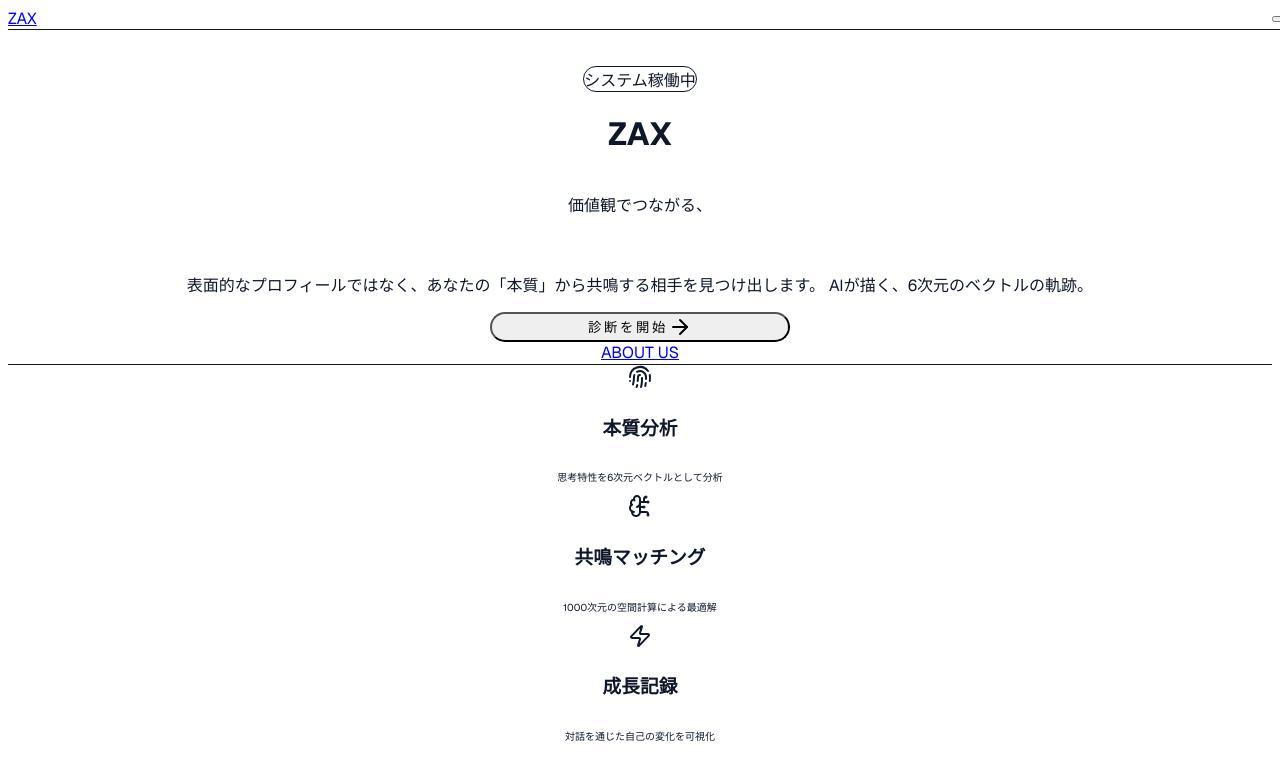
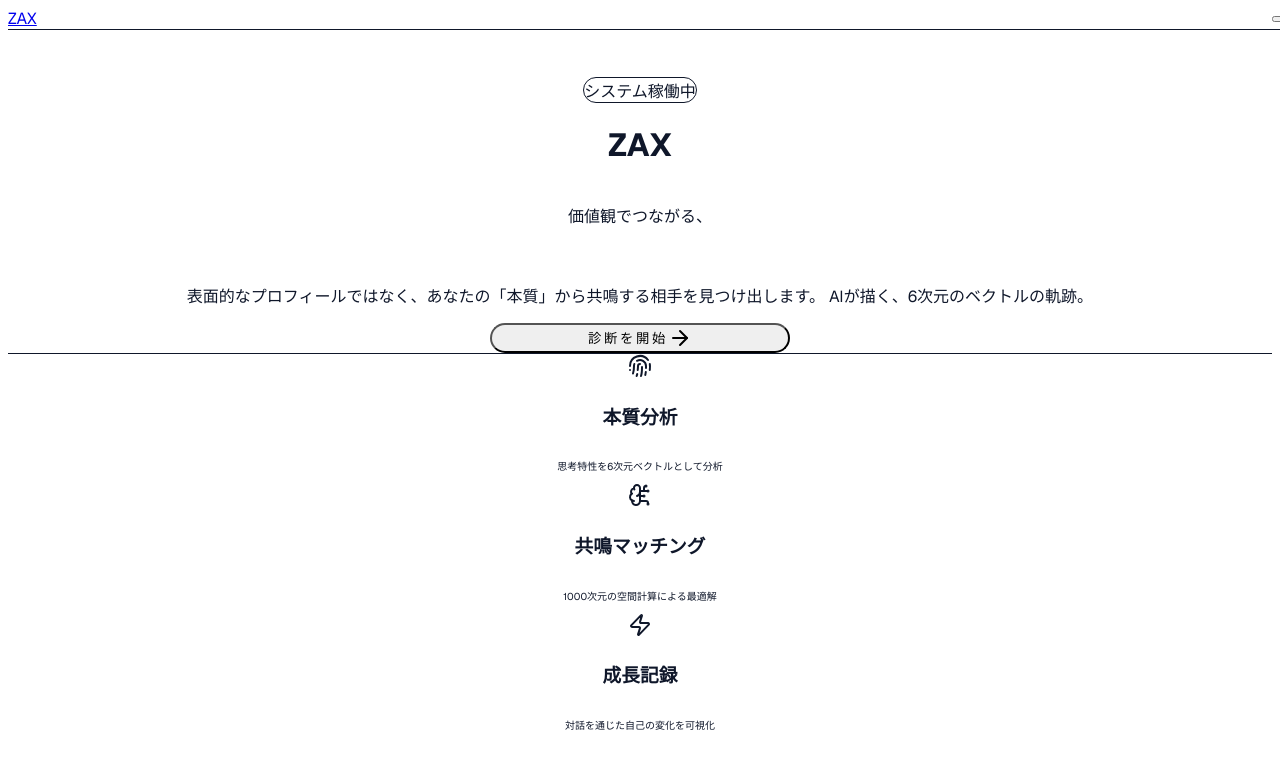
Before and after one commit to fumi3333/ZAX, a Next.js app: page / in a window 1280 px wide. Shown: the top 780 px of the page. Built offline with nearby package versions, Linux system fonts and the light colour scheme.

Commit message:
UI Polish: Header (Logo/About) & CTA Cleanup

```diff
--- a/src/components/CorporateHeader.tsx
+++ b/src/components/CorporateHeader.tsx
@@ -32,9 +32,6 @@ export default function CorporateHeader() {
                     <li className="relative group">
                         <Link href="/about" className="cursor-pointer font-bold hover:text-blue-600 transition-colors">ABOUT US</Link>
                         <span className="absolute -bottom-1 left-0 w-0 h-0.5 bg-blue-600 transition-all group-hover:w-full" />
-                    </li>
-                    <li>
-                        <Link href="#" className="hover:text-blue-600 transition-colors text-slate-500">NEWS</Link>
                     </li>
                 </ul>
             </nav>
--- a/src/components/LandingPage.tsx
+++ b/src/components/LandingPage.tsx
@@ -69,7 +69,7 @@ export default function LandingPage({ onEnter }: LandingPageProps) {
                     initial={{ opacity: 0, scale: 0.8 }}
                     animate={{ opacity: 1, scale: 1 }}
                     transition={{ delay: 0.3, duration: 0.5 }}
-                    className="mb-32 flex flex-col items-center gap-6"
+                    className="mb-32 relative group"
                 >
                     <div className="relative group">
                         {/* Glow Effect behind button */}
@@ -82,10 +82,6 @@ export default function LandingPage({ onEnter }: LandingPageProps) {
                             <ArrowRight className="w-5 h-5 group-hover:translate-x-2 transition-transform" />
                         </button>
                     </div>
-
-                    <a href="/about" className="text-xs text-slate-500 hover:text-blue-600 transition-colors font-bold tracking-widest border-b border-transparent hover:border-blue-600 pb-0.5">
-                        ABOUT US
-                    </a>
                 </motion.div>
 
                 {/* Minimal Feature List (No Borders) */}
```
